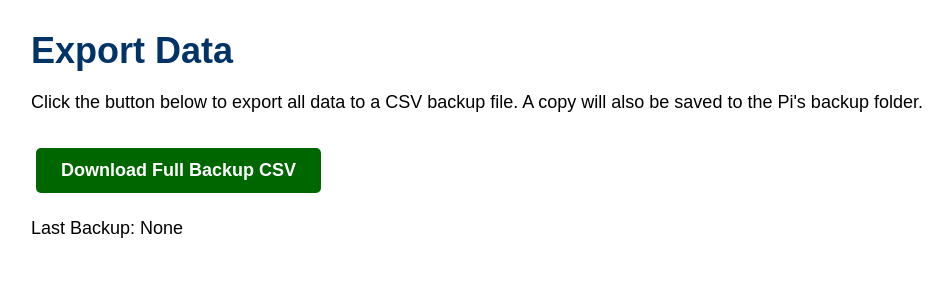
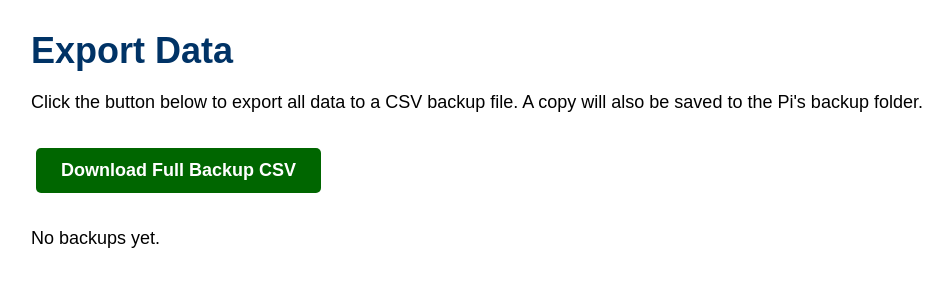
Before and after one commit to brandontrice/sunset-courts, a Flask app: page /export in a window 1280 px wide. Shown: the part 53-353 px from the top of the page, without its empty margins (39-989 px from the left). Run offline with Flask 3, Linux system fonts and the light colour scheme.

Commit message:
Update export.html

```diff
--- a/templates/export.html
+++ b/templates/export.html
@@ -7,10 +7,17 @@
     <a href="/export/download" class="btn btn-success">Download Full Backup CSV</a>
 </div>
 
-{% if last_backup %}
-<p style="margin-top: 20px;">Last Backup: <a href="{{ url_for('serve_backup', filename=last_backup) }}">{{ last_backup }}</a></p>
-{% else %}
-<p style="margin-top: 20px;">Last Backup: None</p>
-{% endif %}
+<div style="margin-top: 30px;">
+    {% if backups %}
+        <h4>Saved Backups</h4>
+        <ul>
+            {% for backup in backups %}
+                <li><a href="{{ url_for('serve_backup', filename=backup) }}">{{ backup }}</a></li>
+            {% endfor %}
+        </ul>
+    {% else %}
+        <p>No backups yet.</p>
+    {% endif %}
+</div>
 
 {% endblock %}
```
